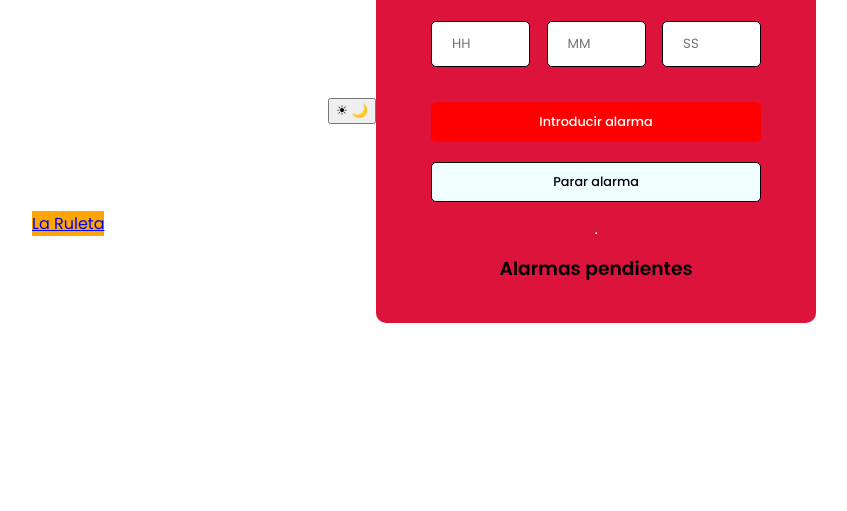
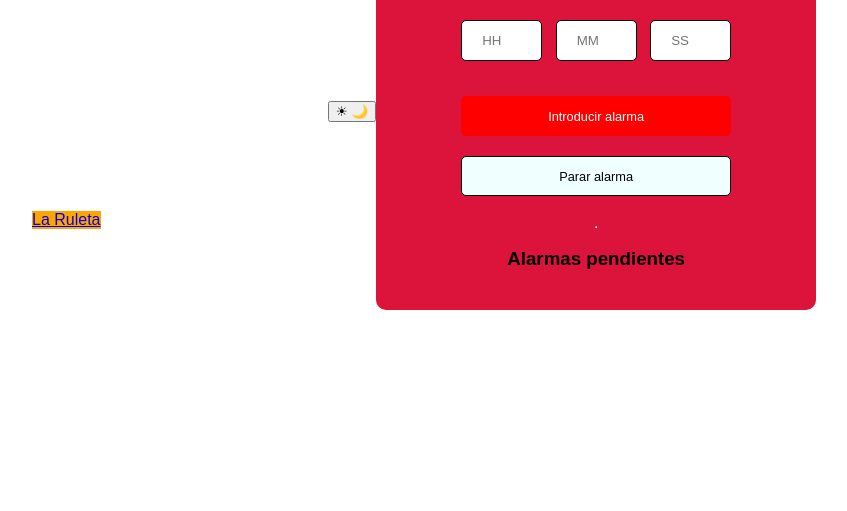
Before and after one commit to BogdanStefurak/-pt1-stefurakBogdan-ASIXcA-, a plain HTML site: page Alarma_Rellotge/index.html in a window 1280 px wide. Shown: the part 289-800 px from the top of the page, without its empty margins (68-915 px from the left). Drawn offline with Linux system fonts and the light colour scheme.

Commit message:
style.css

```diff
--- a/Alarma_Rellotge/style.css
+++ b/Alarma_Rellotge/style.css
@@ -1,5 +1,4 @@
 
-@import url('https://fonts.googleapis.com/css2?family=Poppins:wght@400;500;600&display=swap');
 
 * {
     margin: 0;
@@ -60,7 +59,6 @@ body,
     margin: 10px 0;
 }
 
-/* Styling the form */
 
 h3 {
     margin-top: 10px;
```
